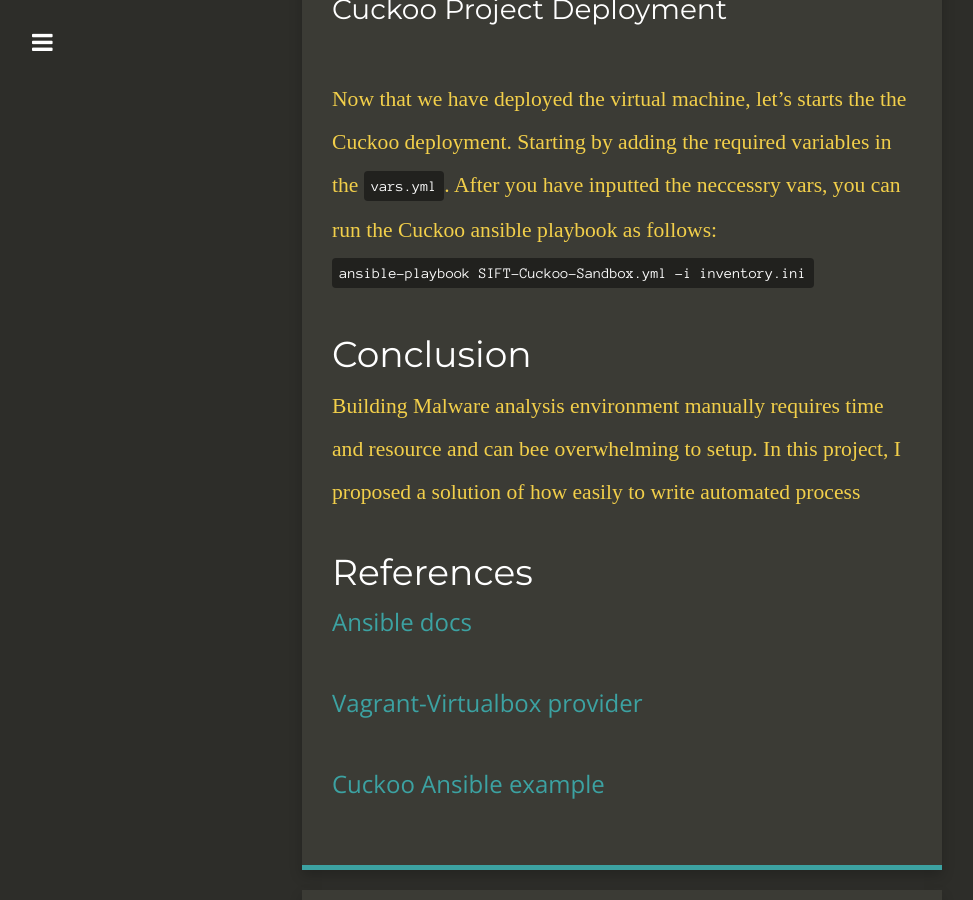
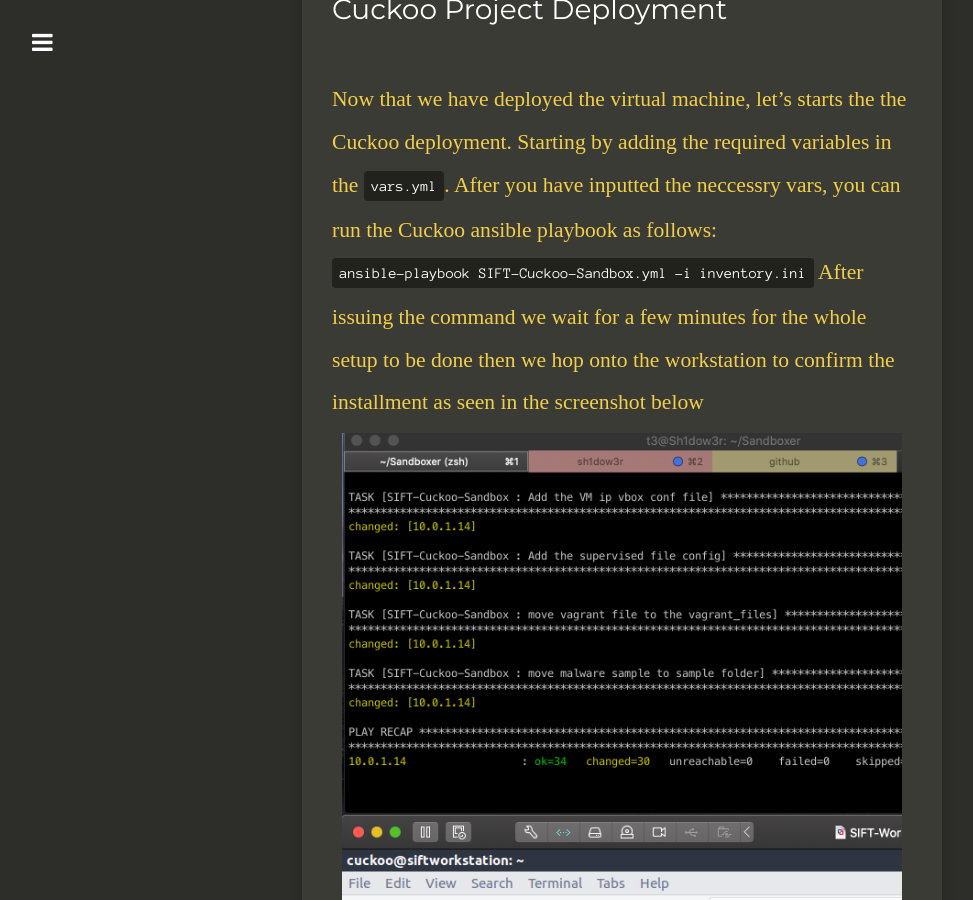
Before and after one commit to sh1dow3r/layer0, a Jekyll site: the page built from _posts/2020-04-14-Cuckoo_SIFT_With_Ansible.md, in a window 1280 px wide and 900 px high, scrolled down 6630 px. Shown: the whole window, without its empty margins (18-991 px from the left). Built offline with Jekyll 4.4.1, drawn with Linux system fonts in a browser that asks for light colours; nearby versions of some CDN libraries; comment, search, counter and statistics services are not loaded.

Commit message:
adding cuckoo prject deployment section

```diff
--- a/_posts/2020-04-14-Cuckoo_SIFT_With_Ansible.md
+++ b/_posts/2020-04-14-Cuckoo_SIFT_With_Ansible.md
@@ -89,6 +89,8 @@ As you can see, in the previous screenshot the ansible playbook is completed and
 <span style="color: #f2cf4a; font-family: Babas; font-size: 0.9em;">
 Now that we have deployed the virtual machine, let's starts the the Cuckoo deployment. Starting by adding the required variables in the `vars.yml`. After you have inputted the neccessry vars, you can run the Cuckoo ansible playbook as follows:
 `ansible-playbook SIFT-Cuckoo-Sandbox.yml -i inventory.ini`
+After issuing the command we wait for a few minutes for the whole setup to be done then we hop onto the workstation to confirm the installment as seen in the screenshot below
+<img src="https://raw.githubusercontent.com/sh1dow3r/layer0/gh-pages/_posts/img/Sandbox/cuckoo_after_installing.png"/>
 
 # Conclusion
 
```
Also changed, not shown: _posts/img/Sandbox/cuckoo_after_installing.png (added).
